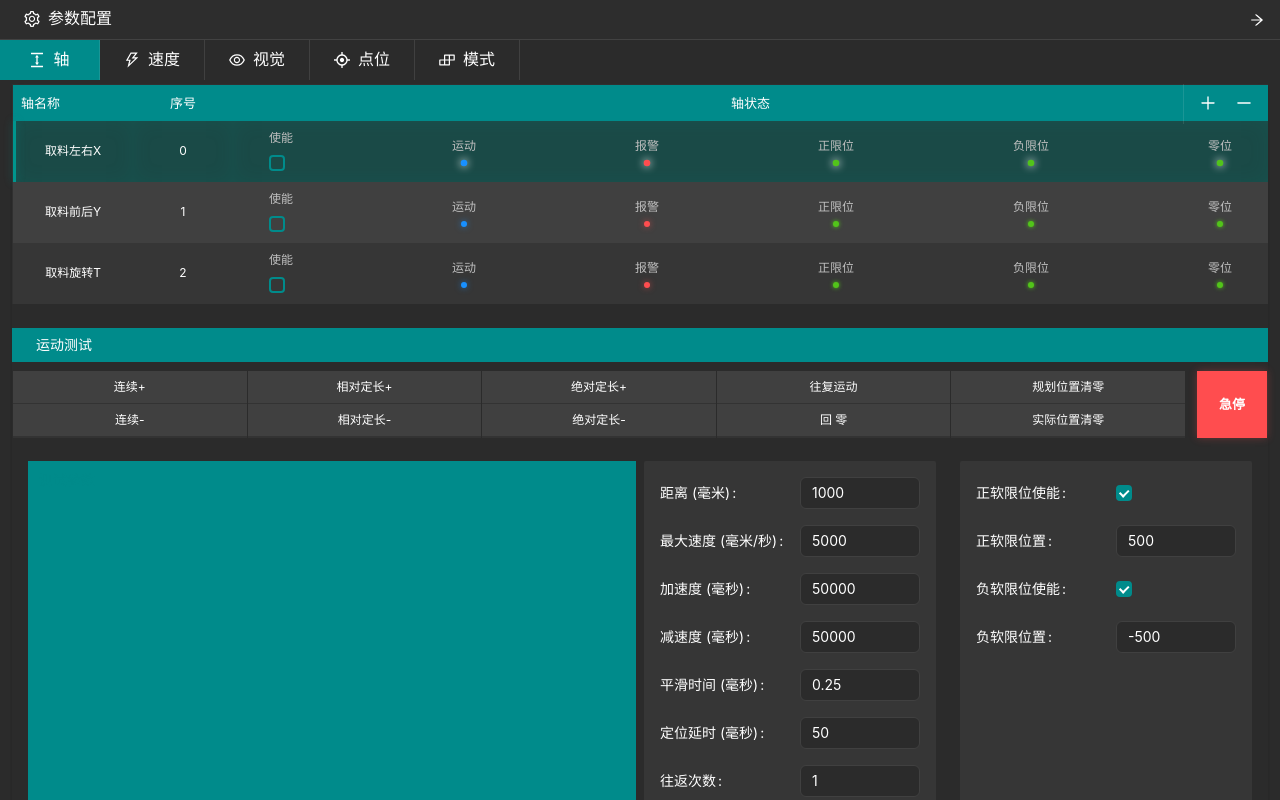
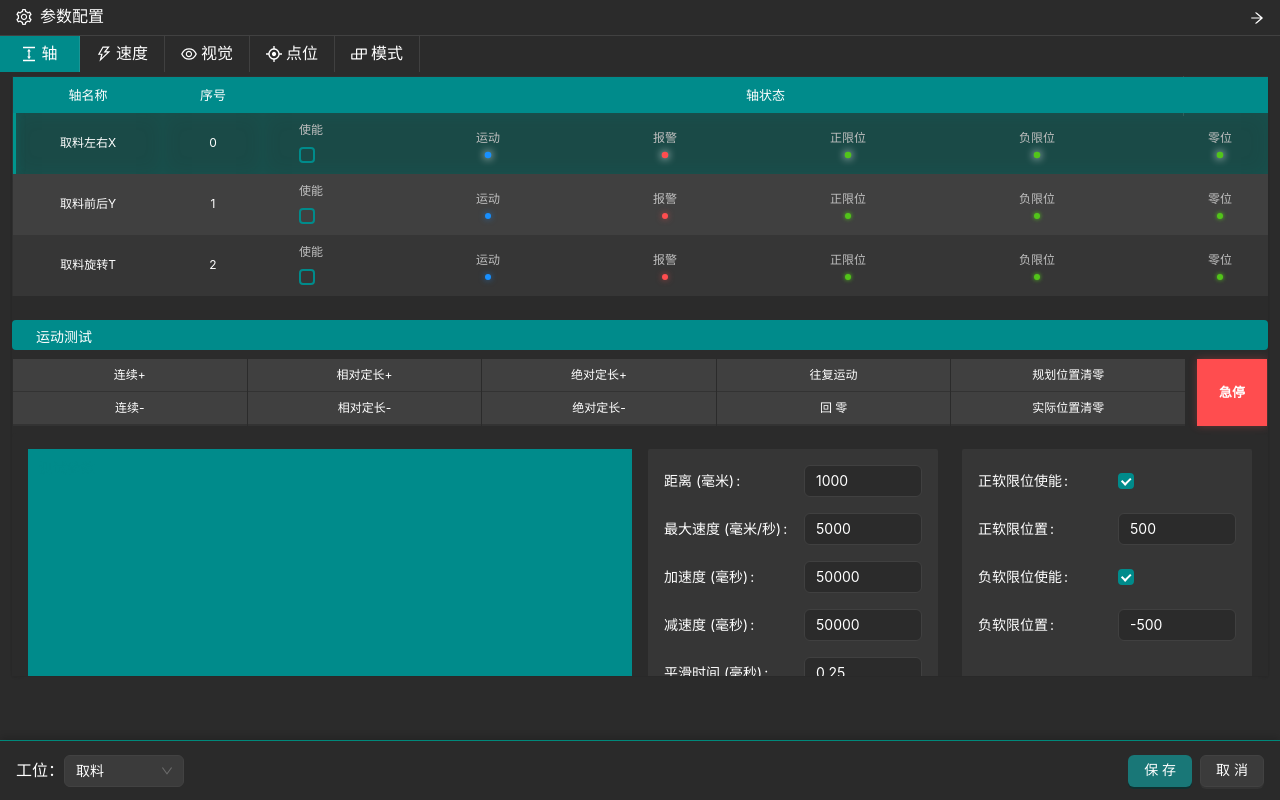
Before and after one commit to PykeW/bankakongzhi, a React (Vite) app: page / in a window 1280 px wide. Built offline with nearby package versions, Linux system fonts and the light colour scheme.

Commit message:
滚动条和内容显示区域明确和优化

```diff
--- a/src/App.jsx
+++ b/src/App.jsx
@@ -3,10 +3,31 @@ import AxisConfig from './components/AxisConfig';
 import SpeedConfig from './components/SpeedConfig';
 import TopNav from './components/TopNav';
 import 'antd/dist/reset.css';
-import { useState } from 'react';
+import { useState, useRef, useEffect } from 'react';
+import BottomControls from './components/BottomControls';
 
 function App() {
   const [currentView, setCurrentView] = useState('axis');
+  const [contentOverflow, setContentOverflow] = useState('hidden');
+  const contentRef = useRef(null);
+
+  // 监测内容高度并决定是否显示滚动条
+  useEffect(() => {
+    const checkOverflow = () => {
+      if (contentRef.current) {
+        const contentHeight = contentRef.current.scrollHeight;
+        const containerHeight = contentRef.current.clientHeight;
+        setContentOverflow(contentHeight > containerHeight ? 'auto' : 'hidden');
+      }
+    };
+
+    checkOverflow();
+    window.addEventListener('resize', checkOverflow);
+
+    return () => {
+      window.removeEventListener('resize', checkOverflow);
+    };
+  }, [currentView]);
 
   return (
     <ConfigProvider
@@ -25,11 +46,21 @@ function App() {
           currentView={currentView}
           onViewChange={setCurrentView}
         />
-        {currentView === 'axis' ? (
-          <AxisConfig />
-        ) : (
-          <SpeedConfig />
-        )}
+        <div
+          ref={contentRef}
+          style={{
+            height: 'calc(100vh - 132px)',
+            marginTop: '72px',
+            marginBottom: '60px'
+          }}
+        >
+          {currentView === 'axis' ? (
+            <AxisConfig />
+          ) : (
+            <SpeedConfig />
+          )}
+        </div>
+        <BottomControls />
       </div>
     </ConfigProvider>
   );
--- a/src/components/AxisConfig.css
+++ b/src/components/AxisConfig.css
@@ -26,6 +26,9 @@
 }
 
 .axis-config .ant-table-thead > tr > th {
+  position: sticky;
+  top: 0;
+  z-index: 1;
   background: #008B8B !important;
   color: #fff !important;
   border: none !important;
@@ -38,8 +41,8 @@
 }
 
 .axis-config .ant-table-thead > tr > th:first-child {
-  padding-left: 24px;
-  text-align: left !important;
+  width: 150px;
+  text-align: center !important;
 }
 
 .axis-config .ant-table-thead > tr > th:nth-child(2) {
@@ -234,7 +237,7 @@
   padding: 0 16px;
 }
 
-/* 确保表格单元格内容居中 */
+/* 确保表格单元格内居中 */
 .axis-config .ant-table-tbody > tr > td {
   text-align: center !important;
 }
@@ -286,10 +289,12 @@
 /* 添加运动测试标题样式 */
 .motion-test {
   background: #008B8B;
-  padding: 6px 24px;
+  padding: 8px 16px;
   color: white;
   font-size: 14px;
-  margin-bottom: 1px;
+  margin-bottom: 8px;
+  border-radius: 4px;
+  height: 30px;
 }
 
 /* 停止按钮样式 */
@@ -961,10 +966,11 @@
 .test-params {
   display: grid;
   grid-template-columns: 1fr 1fr;
-  gap: 8px;
-  padding: 8px;
+  gap: 16px;
+  padding: 16px;
   background: #363636;
-  margin-top: 8px;
+  border-radius: 4px;
+  height: 100%;
 }
 
 .param-item {
@@ -1210,3 +1216,21 @@
     min-width: 70px;
   }
 }
+
+.axis-content {
+  max-height: calc(100vh - 200px); /* 根据需要调整 */
+  overflow-y: auto;
+}
+
+.axis-content::-webkit-scrollbar {
+  width: 8px;
+}
+
+.axis-content::-webkit-scrollbar-thumb {
+  background-color: #00897B;
+  border-radius: 4px;
+}
+
+.axis-content::-webkit-scrollbar-track {
+  background-color: rgba(255, 255, 255, 0.1);
+}
--- a/src/components/AxisConfig.jsx
+++ b/src/components/AxisConfig.jsx
@@ -74,6 +74,7 @@ const AxisConfig = () => {
   return (
     <div className="axis-config">
       <Card bordered={false}>
+        <div className="axis-content">
           <div className="table-header">
             <Table
               columns={columns}
@@ -131,6 +132,7 @@ const AxisConfig = () => {
               <span className="status-bar-unit">mm</span>
             </div>
           </div>
+        </div>
       </Card>
     </div>
   );
--- /dev/null
+++ b/src/components/BottomControls.css
@@ -0,0 +1,15 @@
+.bottom-controls {
+  display: flex;
+  justify-content: space-between;
+  align-items: center;
+  padding: 16px;
+  background: rgba(43, 43, 43, 0.9);
+  border-top: 1px solid #00897B;
+  width: 100%;
+  position: fixed;
+  bottom: 0;
+  left: 0;
+  z-index: 1000;
+  height: 60px;
+  box-shadow: 0 -2px 8px rgba(0, 0, 0, 0.2);
+}
--- /dev/null
+++ b/src/components/BottomControls.jsx
@@ -0,0 +1,25 @@
+import React from 'react';
+import { Button, Select } from 'antd';
+import './BottomControls.css';
+
+const { Option } = Select;
+
+const BottomControls = () => {
+  return (
+    <div className="bottom-controls">
+      <div>
+        工位：
+        <Select defaultValue="取料" style={{ width: 120 }}>
+          <Option value="取料">取料</Option>
+          <Option value="放料">放料</Option>
+        </Select>
+      </div>
+      <div>
+        <Button type="primary">保存</Button>
+        <Button style={{ marginLeft: 8 }}>取消</Button>
+      </div>
+    </div>
+  );
+};
+
+export default BottomControls;
--- a/src/components/SpeedConfig.css
+++ b/src/components/SpeedConfig.css
@@ -30,7 +30,7 @@ body {
   margin: 0 20px;
   flex-grow: 1;
   overflow-y: auto;
-  max-height: calc(100vh - 120px);
+  max-height: calc(100vh - 150px);
 }
 
 .speed-config .ant-card-body {
--- a/src/components/SpeedConfig.jsx
+++ b/src/components/SpeedConfig.jsx
@@ -18,14 +18,14 @@ const SpeedConfig = () => {
   ]);
 
   const [delayData, setDelayData] = useState([
-    { key: '1', name: '换向延时', value: 0 },
+    { key: '1', name: '换行延时', value: 0 },
     { key: '2', name: '换列延时', value: 0 },
-    { key: '3', name: '群控延时', value: 0 },
-    { key: '4', name: '对准延时', value: 0 },
-    { key: '5', name: '指定位延时', value: 0 },
-    { key: '6', name: 'PR前后偏差显示延时', value: 0 },
-    { key: '7', name: 'PR左右偏差显示延时', value: 0 },
-    { key: '8', name: '闭后偏差显示延时', value: 0 }
+    { key: '3', name: '群组延时', value: 0 },
+    { key: '4', name: '对点延时', value: 0 },
+    { key: '5', name: '精定位延时', value: 0 },
+    { key: '6', name: 'PR前图像显示延时', value: 0 },
+    { key: '7', name: 'PR后图像显示延时', value: 0 },
+    { key: '8', name: '固后图像显示延时', value: 0 }
   ]);
 
   const handleSpeedInputChange = (key, field, value) => {
@@ -122,21 +122,6 @@ const SpeedConfig = () => {
           className="delay-table"
         />
       </Card>
-      <div className="bottom-controls">
-        <div>
-          工位：
-          <Select defaultValue="取料" style={{ width: 120 }}>
-            <Option value="取料">取料</Option>
-            <Option value="放料">放料</Option>
-          </Select>
-        </div>
-        <div>
-          <Button type="primary" onClick={handleSave}>
-            保存
-          </Button>
-          <Button style={{ marginLeft: 8 }}>取消</Button>
-        </div>
-      </div>
     </div>
   );
 };
--- a/src/components/TopNav.css
+++ b/src/components/TopNav.css
@@ -3,14 +3,18 @@
   flex-direction: column;
   background: #2b2b2b;
   color: white;
+  position: fixed;
+  top: 0;
+  width: 100%;
+  z-index: 1000;
+  height: 72px;
 }
 
 .top-nav .header {
   display: flex;
   align-items: center;
-  height: 40px;
-  background: #2d2d2d;
-  padding: 0 24px;
+  height: 36px;
+  padding: 0 16px;
   position: relative;
   border-bottom: 1px solid rgba(255, 255, 255, 0.1);
 }
@@ -31,19 +35,20 @@
 
 .function-nav {
   display: flex;
-  height: 40px;
+  height: 36px;
   background: #2b2b2b;
+  margin-top: 0;
 }
 
 .nav-item {
   display: flex;
   align-items: center;
   justify-content: center;
-  padding: 0 24px;
-  gap: 8px;
+  padding: 0 16px;
+  gap: 4px;
   cursor: pointer;
   height: 100%;
-  min-width: 100px;
+  min-width: 80px;
   border-right: 1px solid rgba(255, 255, 255, 0.1);
   transition: all 0.3s ease;
 }
```
Lines whose indentation alone changed are shown as unchanged.
